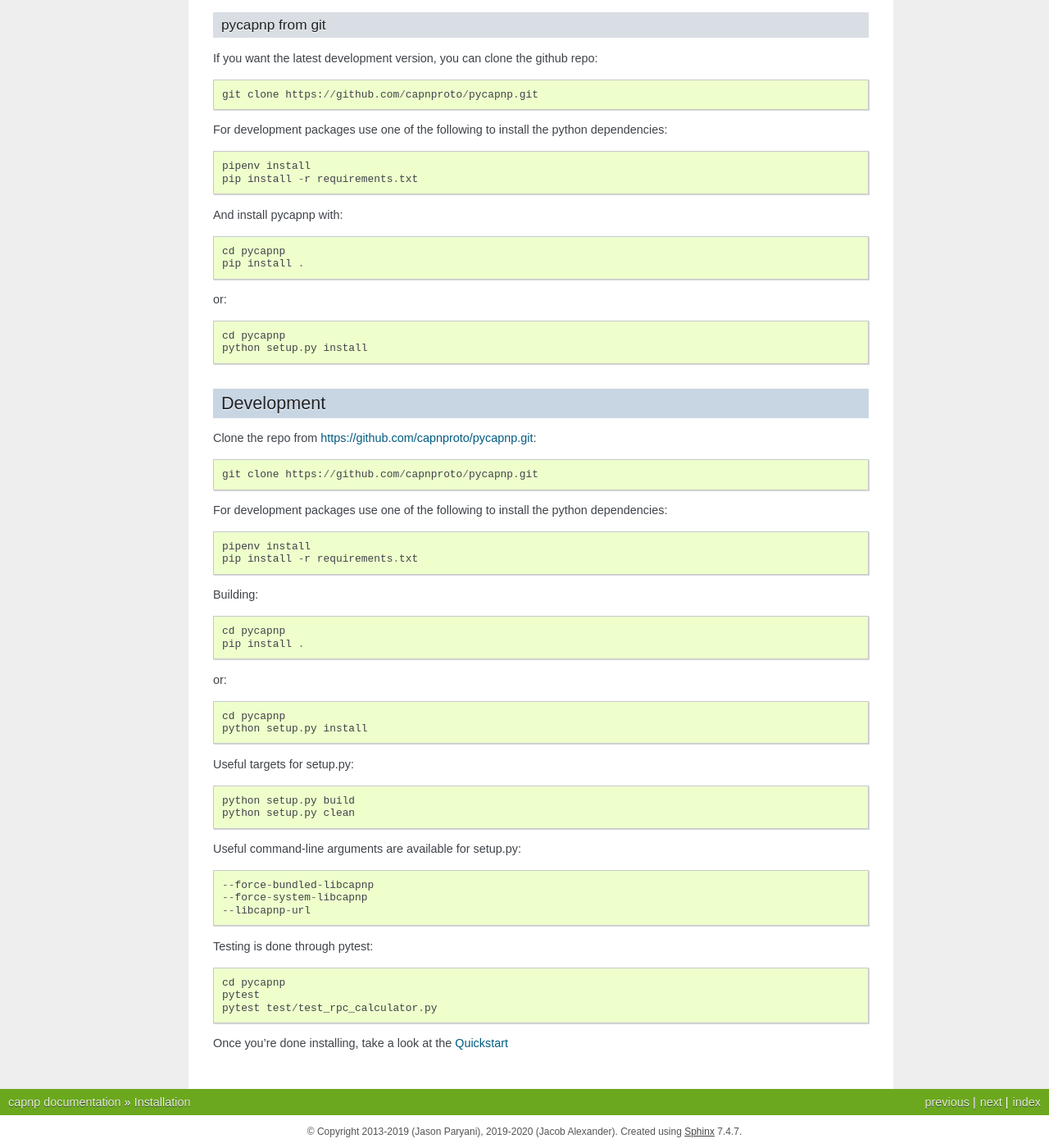
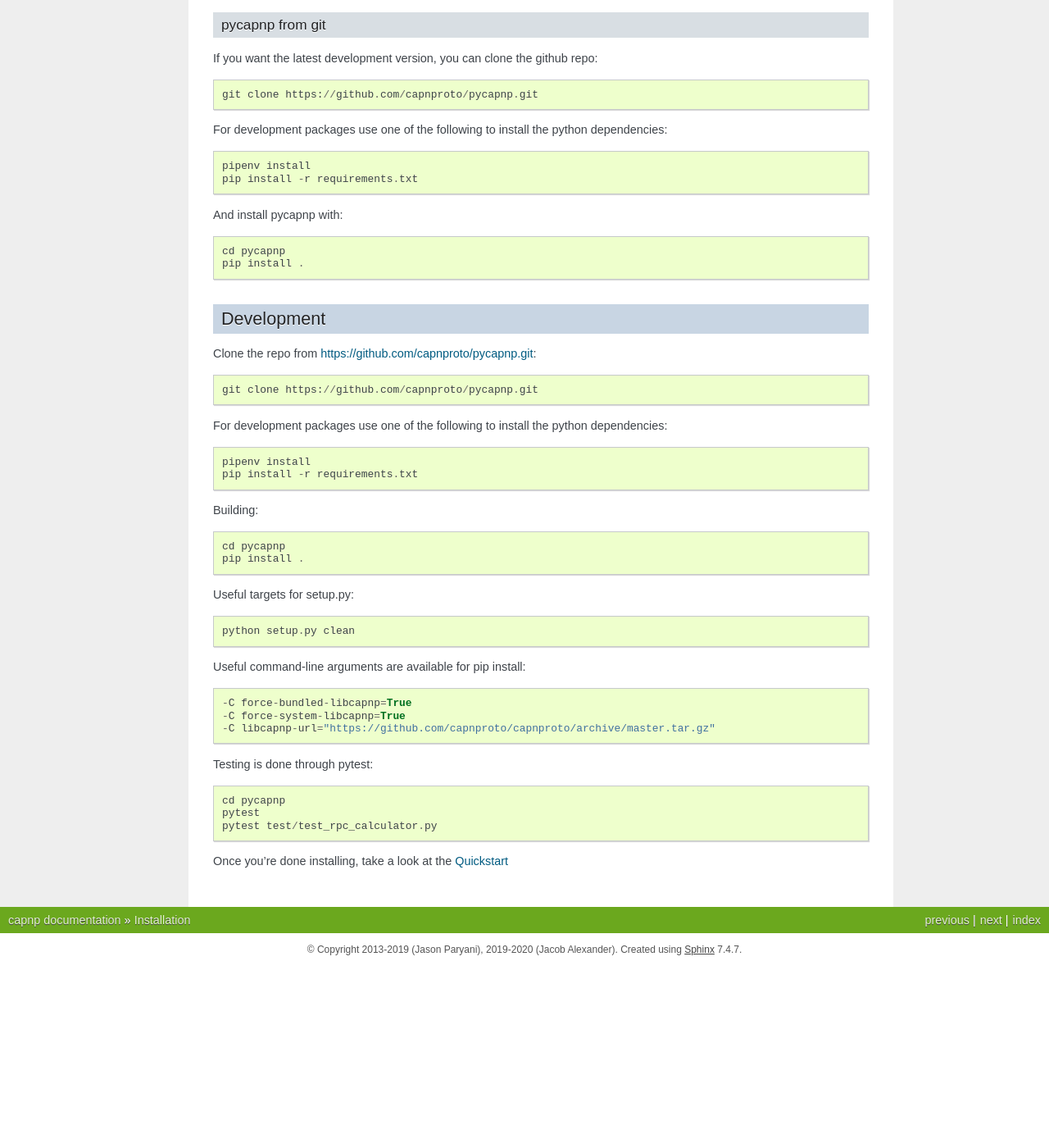
Before and after one commit to mutongx/try-using-llm-at-work, a Sphinx documentation site: the page built from docs/install.rst, in a window 1280 px wide and 1400 px high, scrolled down 894 px. Shown: the whole window at 82% size. Built offline with Sphinx 7.4.7, drawn with Linux system fonts in a browser that asks for light colours; the version number could not be read and is left out; after the commit the page ends 2072 px from its top, so only the background shows below that; some of the changed text lies outside the part shown.

Commit message:
Squashed 'thirdparty/pycapnp/' changes from e13a0c9254..ae965128de
ae965128de Update README example to async code (#331)
941f018092 Fix broken test in test_load (#329)
bb15822850 Fixes for capnp 1.0 (#1)
313d0d4c6d Prepare for v2.0.0b1 release

git-subtree-dir: thirdparty/pycapnp
git-subtree-split: ae965128de14f34f3420bc2a1c07c2b356bd7798

```diff
--- a/docs/install.rst
+++ b/docs/install.rst
@@ -13,7 +13,7 @@ To force rebuilding the pip package from source (you'll need requirments.txt or
 
     pip install --no-binary :all: pycapnp
 
-To force bundling libcapnp (or force system libcapnp), just in case setup.py isn't doing the right thing::
+To force bundling libcapnp (or force system libcapnp), just in case pip isn't doing the right thing::
 
     pip install --no-binary :all: -C force-bundled-libcapnp=True
     pip install --no-binary :all: -C force-system-libcapnp=True
@@ -50,11 +50,6 @@ And install pycapnp with::
     cd pycapnp
     pip install .
 
-or::
-
-    cd pycapnp
-    python setup.py install
-
 
 Development
 -----------
@@ -72,21 +67,15 @@ Building::
     cd pycapnp
     pip install .
 
-or::
-
-    cd pycapnp
-    python setup.py install
-
 Useful targets for setup.py::
 
-    python setup.py build
     python setup.py clean
 
-Useful command-line arguments are available for setup.py::
+Useful command-line arguments are available for pip install::
 
-    --force-bundled-libcapnp
-    --force-system-libcapnp
-    --libcapnp-url
+    -C force-bundled-libcapnp=True
+    -C force-system-libcapnp=True
+    -C libcapnp-url="https://github.com/capnproto/capnproto/archive/master.tar.gz"
 
 Testing is done through pytest::
 
```
Also changed, not shown: CHANGELOG.md (+14 -0 lines), README.md (+16 -13 lines), setup.py (+12 -10 lines), 7 other files.
